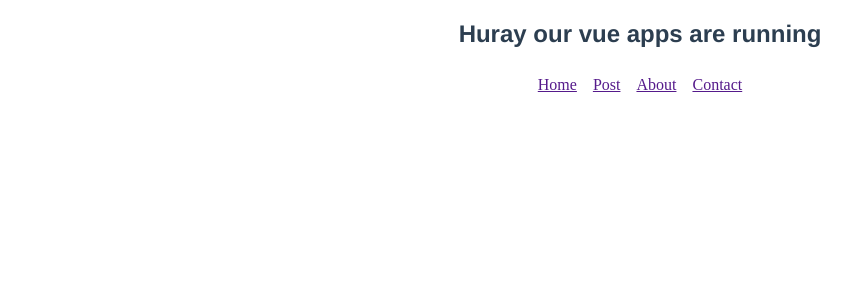
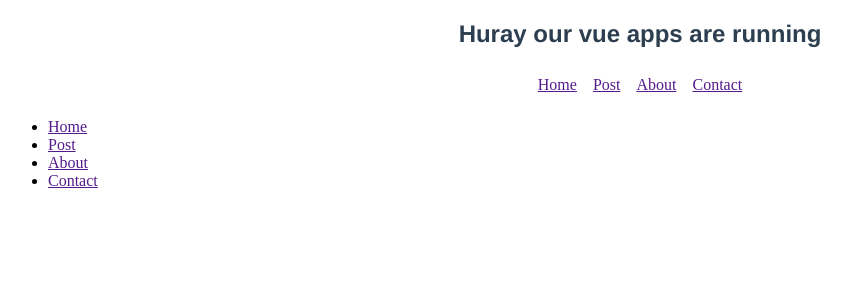
Before and after one commit to sajedul559/learn_vue_with_cli, a Vue app: page / in a window 1280 px wide. Shown: the top 300 px of the page, without its empty margins (0-851 px from the left). Built offline with nearby package versions, Linux system fonts and the light colour scheme.

Commit message:
learn css scoped

```diff
--- a/src/App.vue
+++ b/src/App.vue
@@ -3,6 +3,15 @@
 
       <h2>{{ title}}</h2>
       <Navbar></Navbar>
+      <nav>
+            <ul>
+                <li><a href="">Home</a></li>
+                <li><a href="">Post</a></li>
+                <li><a href="">About</a></li>
+                <li><a href="">Contact</a></li>
+
+            </ul>
+        </nav>
   </div>
 </template>
 
--- a/src/components/Navbar.vue
+++ b/src/components/Navbar.vue
@@ -18,14 +18,11 @@
      name:'Navbar',
      data(){
          return{
-
          }
      }
-
  }
 </script>
-
-<style>
+<style scoped>
   nav{
       text-align: center;
   }
```
